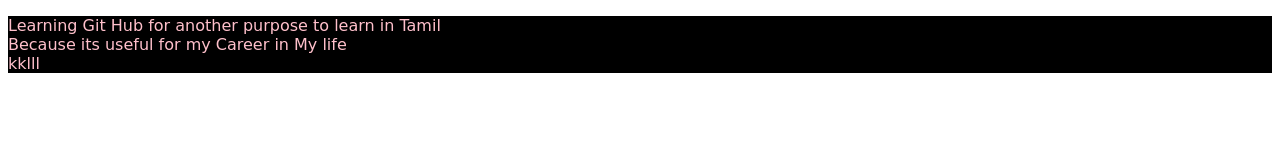
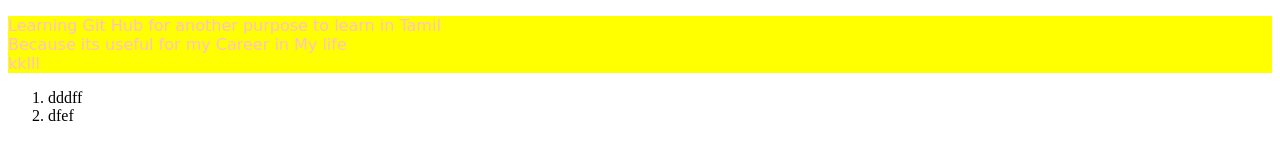
Before and after one commit to gowthamg27/FirstProject, a plain HTML site: page index.html in a window 1280 px wide. Drawn offline with Linux system fonts and the light colour scheme.

Commit message:
changed coliur anmd addimg ol

```diff
--- a/index.html
+++ b/index.html
@@ -11,11 +11,15 @@
     Because its useful for my Career in My life
     <br>
     kklll
+    <ol>
+        <li>dddff</li>
+        <li>dfef</li>
+    </ol>
     </p>
     <style>
         p{
             color: pink;
-            background: black;
+            background: yellow;
             font-family:cursive ;
         }
     </style>
```
